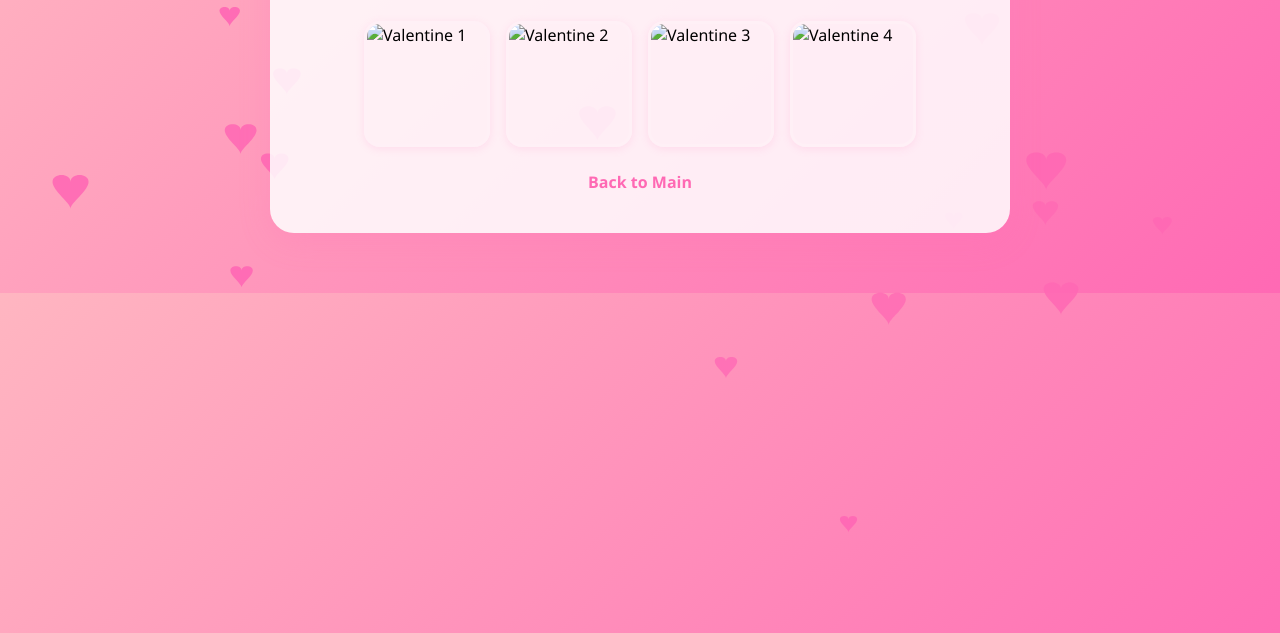
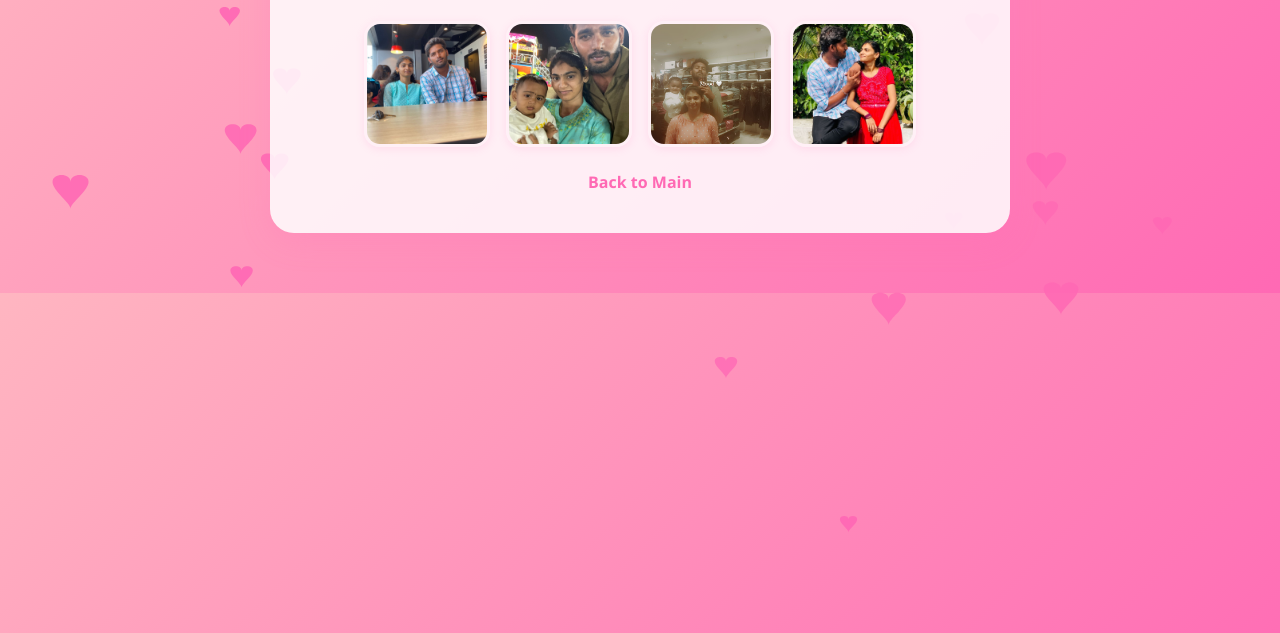
Before and after one commit to Roshini-1512/Love, a plain HTML site: page photos.html in a window 1280 px wide. Shown: the part 167-800 px from the top of the page. Drawn offline with Linux system fonts and the light colour scheme; sample sign-in values are in the browser's storage.

Commit message:
Fix image paths in photos.html
Updated image sources in the photos section.

```diff
--- a/photos.html
+++ b/photos.html
@@ -35,10 +35,10 @@
     <div class="container">
         <h1>Our Memories</h1>
         <div class="photos">
-			<img src="images/image1.jpg" alt="Valentine 1">
-			<img src="images/image2.jpg" alt="Valentine 2">
-			<img src="images/image3.jpg" alt="Valentine 3">
-			<img src="images/image4.jpg" alt="Valentine 4">
+			<img src="image1.jpg" alt="Valentine 1">
+			<img src="image2.jpg" alt="Valentine 2">
+			<img src="image3.jpg" alt="Valentine 3">
+			<img src="image4.jpg" alt="Valentine 4">
 
         </div>
         <div class="nav">
```
